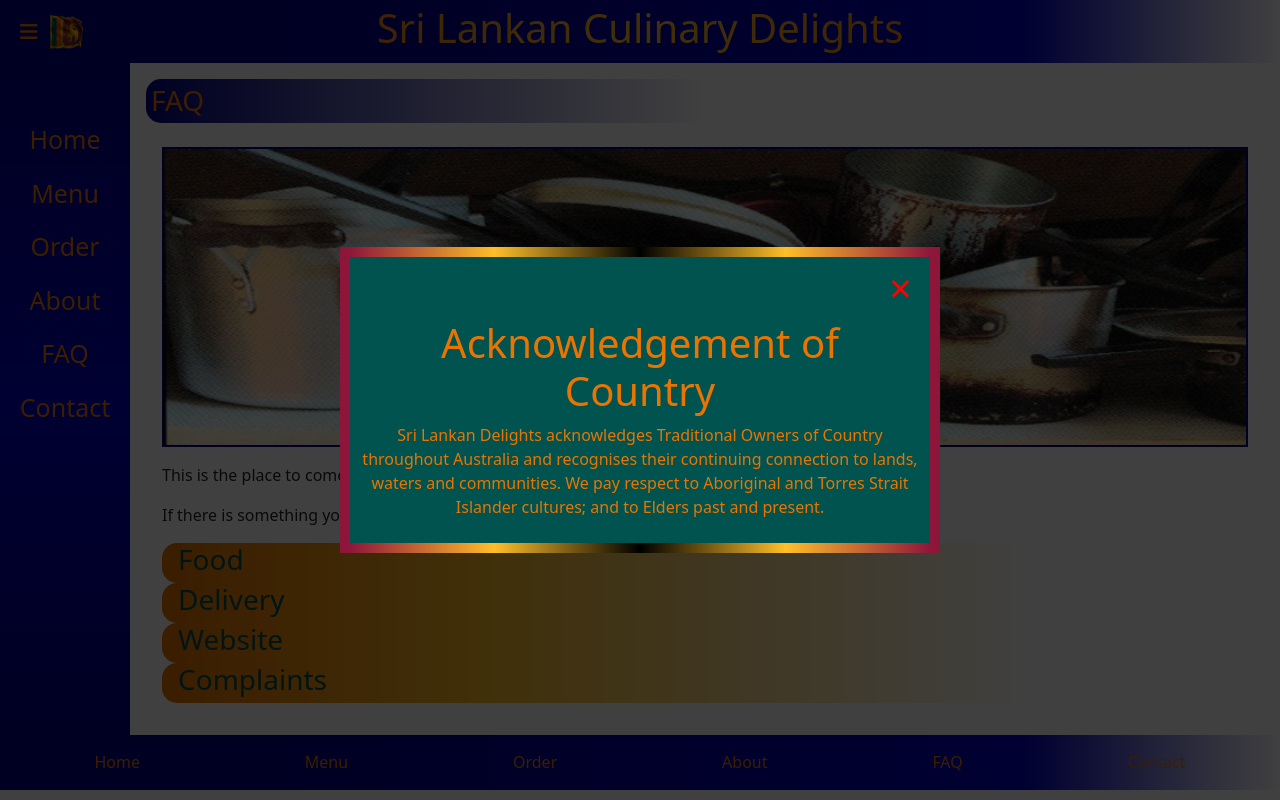
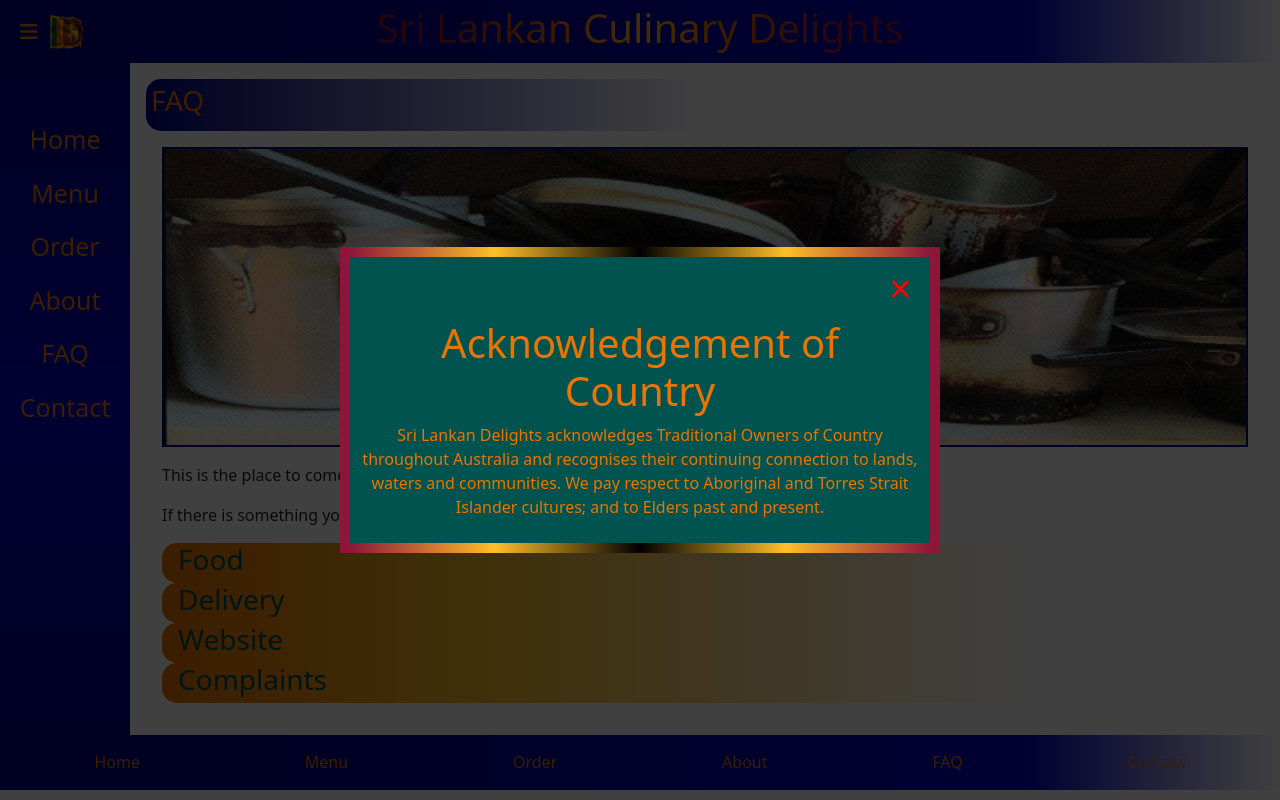
Before and after one commit to mrmansly/SriLankanFoodWebsite, a Django app: page /faq/ in a window 1280 px wide. Run offline with Django 5.2, Linux system fonts and the light colour scheme; data comes from the database, SQL or seed files in the repository; data that the repository does not hold is empty; style sheets or scripts are compiled from the project's sources; some libraries are stand-ins or nearby versions.

Commit message:
FWP-41: Add gradient colouring to website title. Modify FAQ answer to a <pre> tag to ensure spacing is retained as per database.

```diff
--- a/main/static/main/css/main.scss
+++ b/main/static/main/css/main.scss
@@ -101,6 +101,10 @@ html, body {
   }
 }
 
+.faq-answer {
+  font-family: var(--bs-font-sans-serif), serif;
+}
+
 .header-image {
   position: absolute; /* position it absolutely within the row */
   left: 0; /* align it to the right */
@@ -130,6 +134,7 @@ html, body {
   border-radius: 15px;
 
   > h1, h2, h3, h4, h5, h6 {
+    display: inline-block;
     padding: 5px;
     --bs-text-opacity: 1;
     color: $lankan-saffron;
@@ -139,16 +144,18 @@ html, body {
 
 }
 
+.label-gradient {
+  background-image: linear-gradient(to right, $lankan-dark-red 20%, $lankan-saffron 40%, $lankan-yellow, $lankan-saffron 60%, $lankan-dark-red 80%);
+  -webkit-text-fill-color: transparent;
+  -webkit-background-clip: text;  /* For webkit browsers */
+  background-clip: text;  /* for other browsers */
+}
+
 .title-container {
-  width: 100%;
 
   h1 {
     line-height: normal;
     padding: 0 5rem 0 5rem;
-    background-image: linear-gradient(to right, $lankan-saffron 20%, $lankan-yellow, $lankan-saffron 80%);
-    -webkit-text-fill-color: transparent;
-    -webkit-background-clip: text;  /* For webkit browsers */
-    background-clip: text;  /* for other browsers */
 
     @media (max-width: 450px) {
       padding: 0 2rem 0 2rem;
--- a/main/templates/main/base.html
+++ b/main/templates/main/base.html
@@ -102,7 +102,7 @@
         </div>
 
         <div class="title-container">
-            <h1 class="title">Sri Lankan Culinary Delights</h1>
+            <h1 class="title label-gradient">Sri Lankan Culinary Delights</h1>
         </div>
 
         <div id="cart-item-checkout" class="checkout row">
--- a/main/templates/main/email-order-confirmation-template.html
+++ b/main/templates/main/email-order-confirmation-template.html
@@ -58,7 +58,7 @@
                         <div>
                             {{ item.product.name }}
                         </div>
-                        {% if item.instructions is not None %}
+                        {% if item.instructions is not None and item.instructions != '' %}
                             <div style="font-size: 13px">
                                 &nbsp;&nbsp;* {{ item.instructions }}
                             </div>
--- a/main/templates/main/faq.html
+++ b/main/templates/main/faq.html
@@ -10,7 +10,7 @@
     </div>
     <div class="page-title-message">
         <p>This is the place to come for any questions you have</p>
-        <p>If there is something you need to know, please use the <a href="{% url 'contact' %}">Contact</a> page
+        <p>If there is something you need to know, please use the <a href="{% url 'contact' %}">contact</a> page
             to submit your question.</p>
     </div>
 
@@ -22,7 +22,7 @@
             {% for faq in faqs|filter_by_category:category.id %}
                 <div class="faq-item my-3 px-3 py-2">
                     <h5>{{ faq.question }}</h5>
-                    <p>{{ faq.answer }}</p>
+                    <pre class="faq-answer">{{ faq.answer }}</pre>
                 </div>
             {% endfor %}
         {% endfor %}
```
